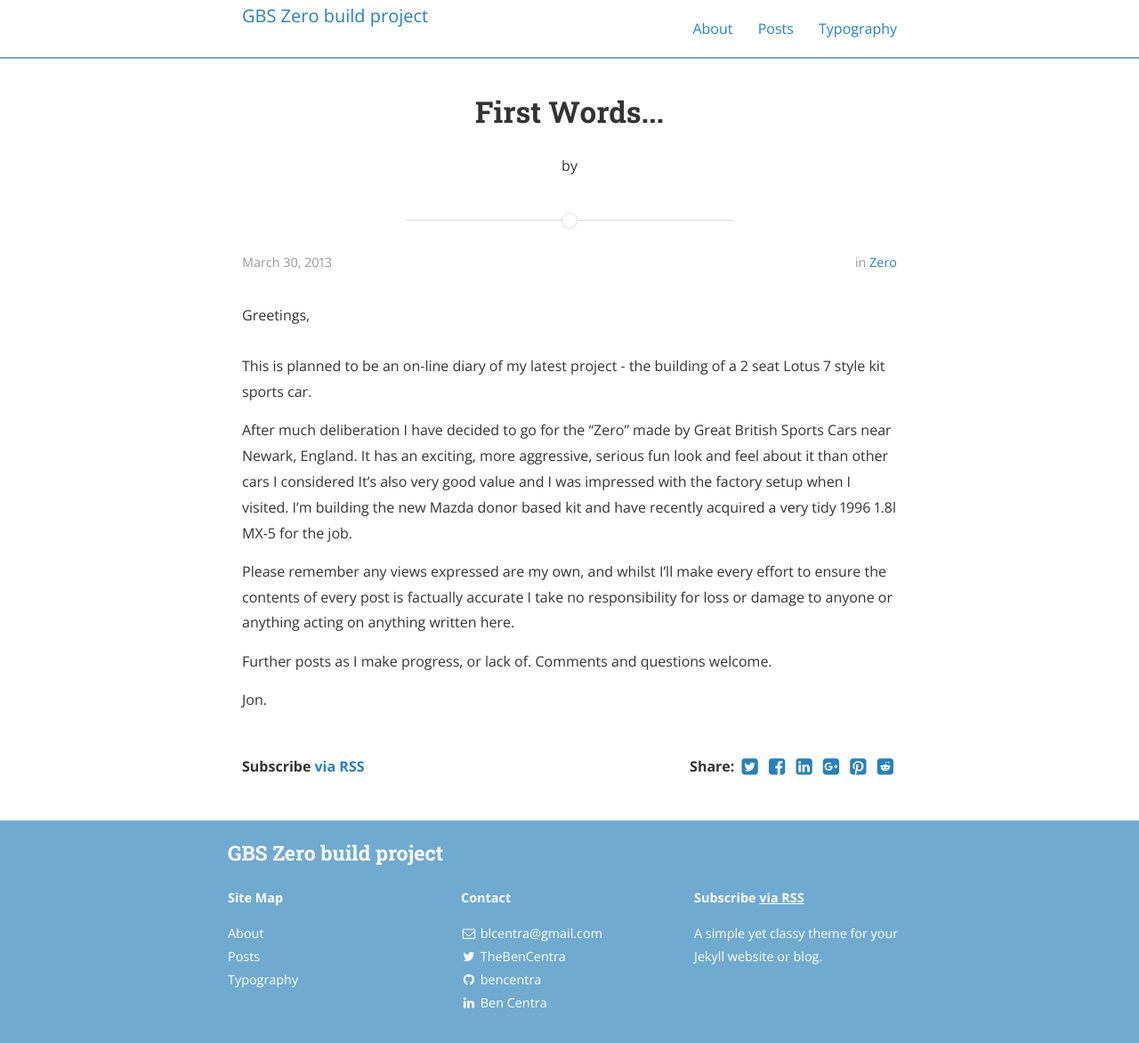
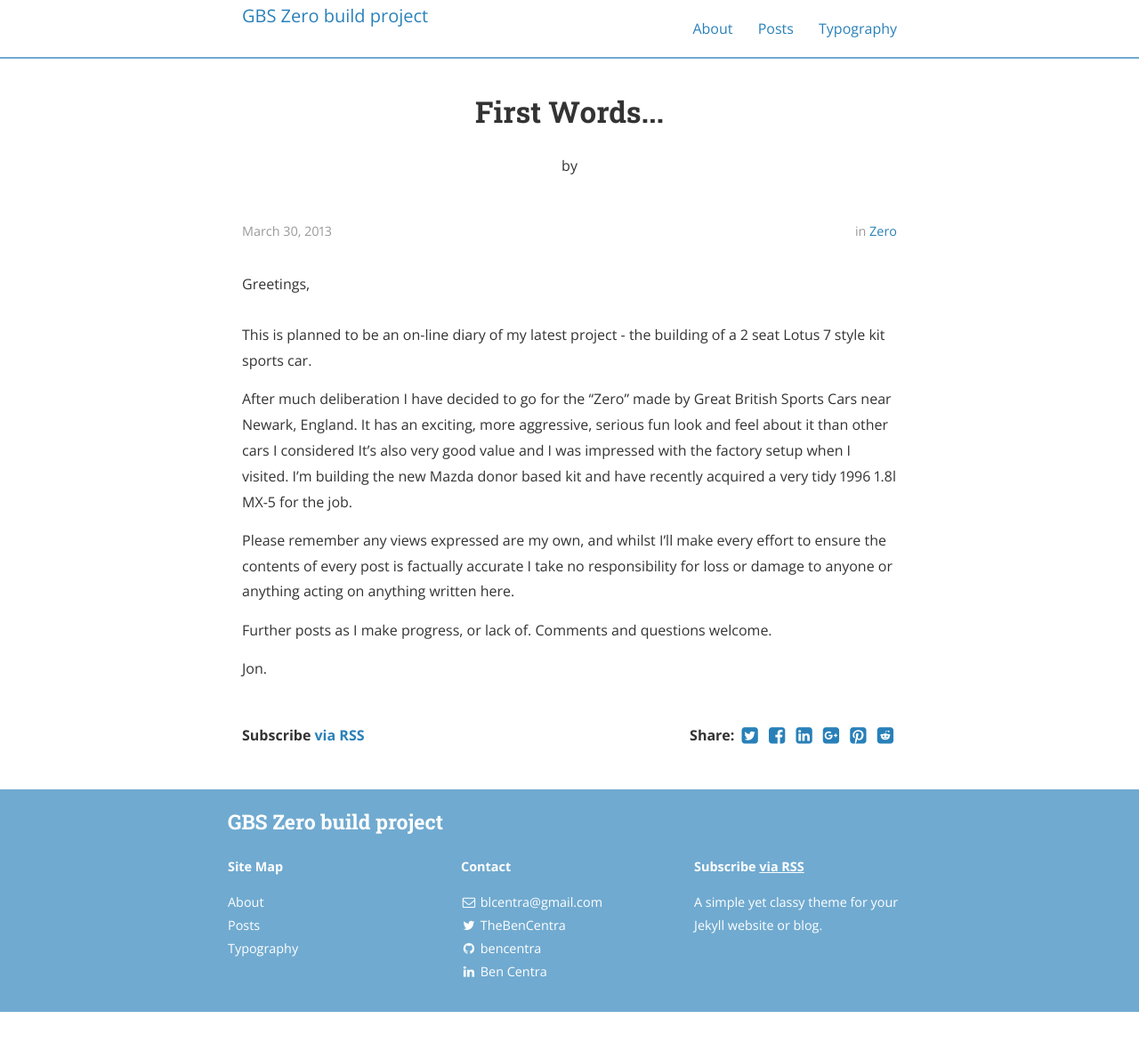
Before and after one commit to jonpage23/zero2, a Jekyll site: the page built from _posts/2013-03-30-First-Words.md, in a window 1280 px wide. Shown: the whole page at 89% size. Built offline with Jekyll 4.4.1, drawn with Linux system fonts in a browser that asks for light colours; nearby versions of some CDN libraries; our own code applies the rules of GitHub Pages for plain Markdown files; after the commit the page ends 1137 px from its top, so only the background shows below that.

Commit message:
layout in posts

```diff
--- a/_layouts/post.html
+++ b/_layouts/post.html
@@ -14,7 +14,7 @@ layout: default
 
 <div class="wrapper">
 
-{% unless page.cover %} {% include page_divider.html %} {% endunless %}
+<!-- {% unless page.cover %} {% include page_divider.html %} {% endunless %} -->
 
 <section class="post-meta">
   <div class="post-date">{{ page.date | date: "%B %-d, %Y" }}</div>
```
